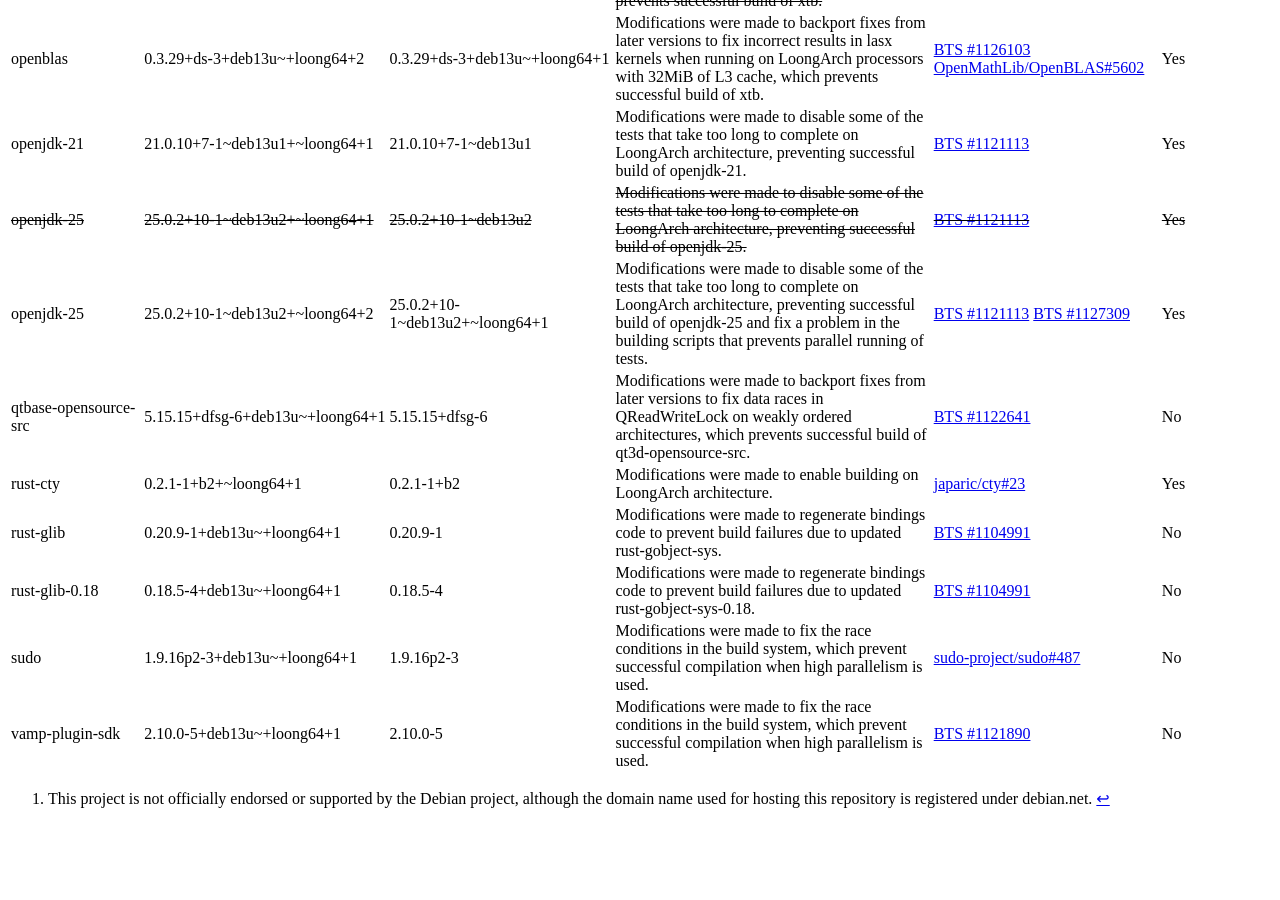
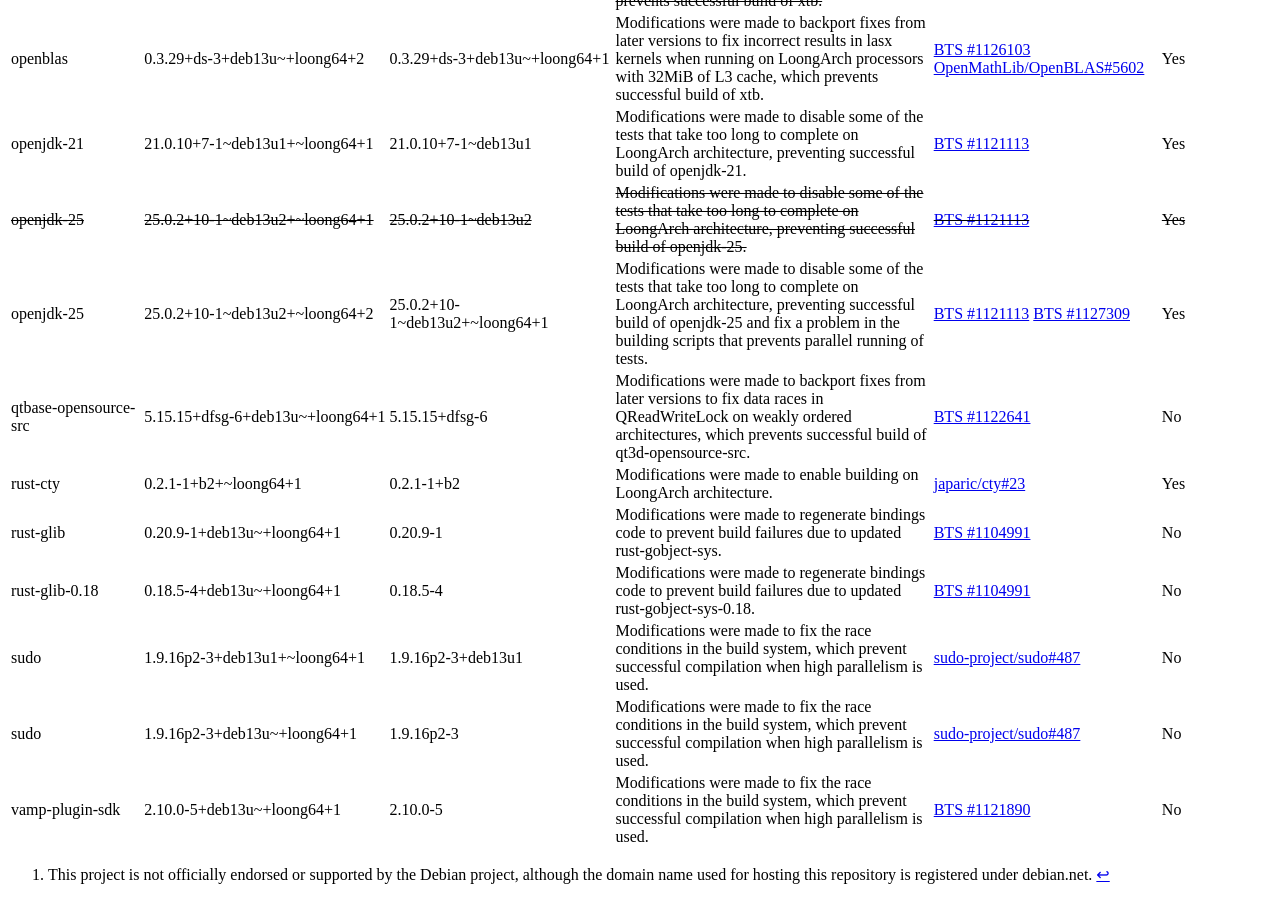
Before and after one commit to triloong/website, a Jekyll site: the page built from index.md, in a window 1280 px wide and 900 px high, scrolled down 4262 px. Built offline with Jekyll 4.4.1, drawn with Linux system fonts in a browser that asks for light colours; before the commit the page ends 5086 px from its top, so only the background shows below that.

Commit message:
add chromium and sudo

```diff
--- a/_data/mpkg.yaml
+++ b/_data/mpkg.yaml
@@ -173,8 +173,11 @@
     - debian: "1104991"
 
 - package: sudo
-  version: 1.9.16p2-3+deb13u~+loong64+1
-  oldversion: 1.9.16p2-3
+  versions:
+    - version: 1.9.16p2-3+deb13u~+loong64+1
+      oldversion: 1.9.16p2-3
+    - version: 1.9.16p2-3+deb13u1+~loong64+1
+      oldversion: 1.9.16p2-3+deb13u1
   description: >
     Modifications were made to fix the race conditions in
     the build system, which prevent successful compilation when
@@ -252,6 +255,7 @@
       superseded: true
     - version: 145.0.7632.109-1~deb13u3+~loong64+1
       oldversion: 145.0.7632.109-1~deb13u3
+      superseded: true
     - version: 145.0.7632.116-1~deb13u1+~loong64+1
       oldversion: 145.0.7632.116-1~deb13u1
   loongarch_only: true
```
